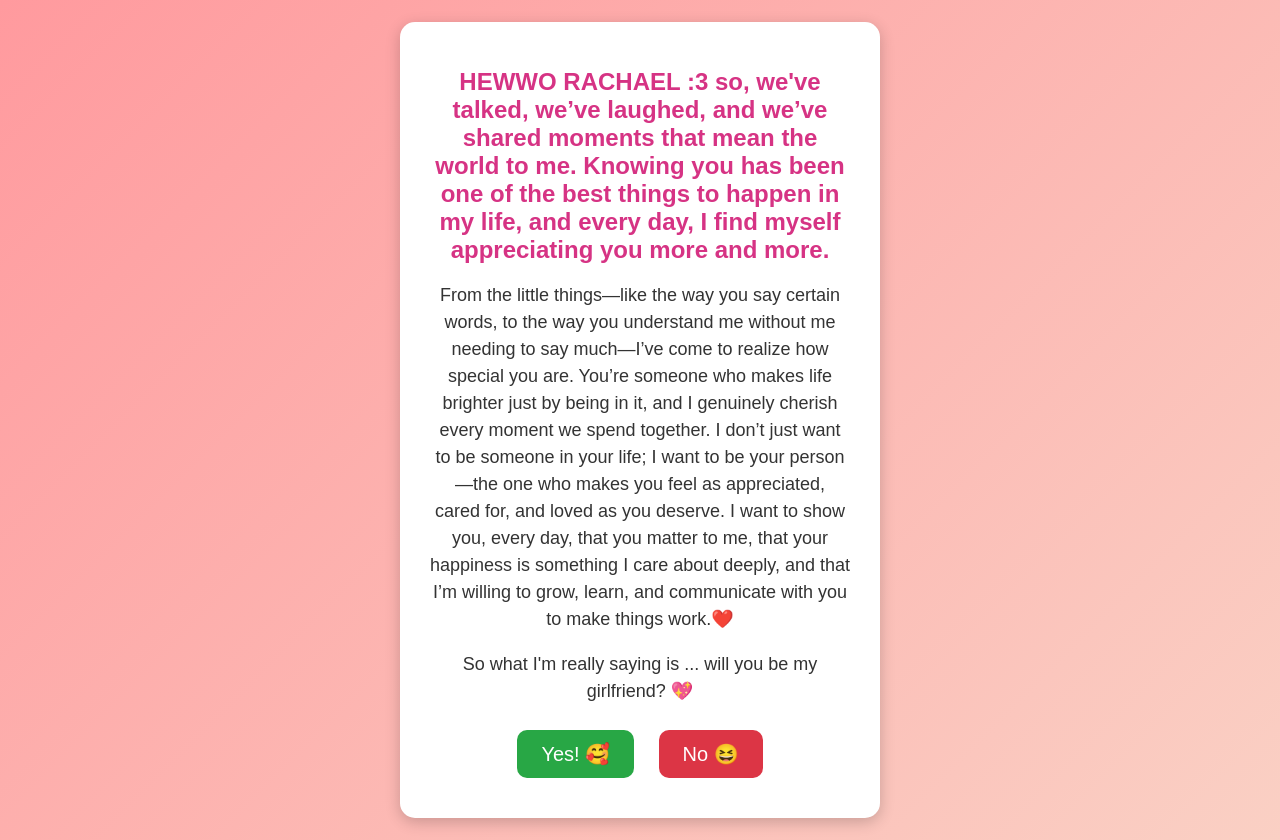
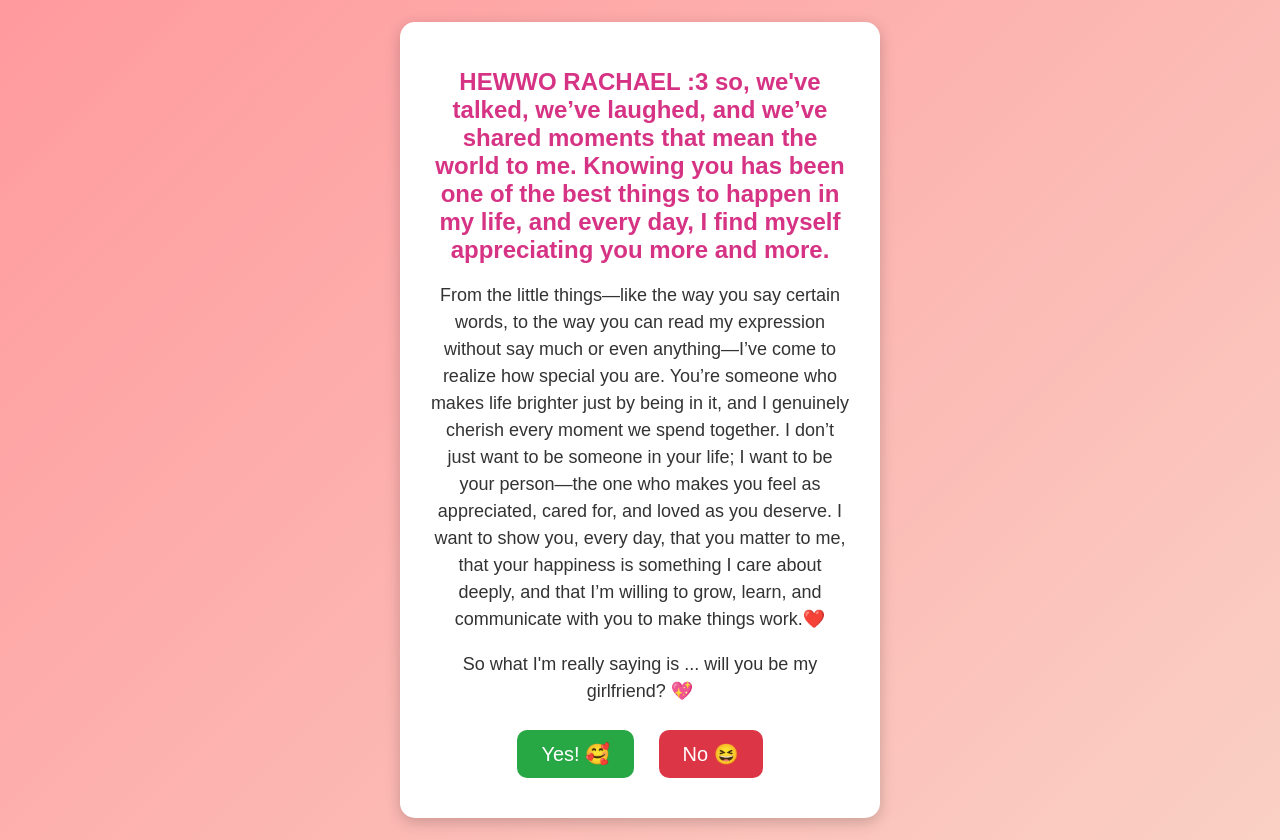
Before and after one commit to Kenawt/retyxx, a plain HTML site: page index.html in a window 1280 px wide. Drawn offline with Linux system fonts and the light colour scheme.

Commit message:
Update index.html 2

```diff
--- a/index.html
+++ b/index.html
@@ -15,7 +15,7 @@
 
     <div class="container">
         <h1 id="question">HEWWO RACHAEL :3 so, we've talked, we’ve laughed, and we’ve shared moments that mean the world to me. Knowing you has been one of the best things to happen in my life, and every day, I find myself appreciating you more and more. </h1>
-        <p id="message">From the little things—like the way you say certain words, to the way you understand me without me needing to say much—I’ve come to realize how special you are. You’re someone who makes life brighter just by being in it, and I genuinely cherish every moment we spend together. I don’t just want to be someone in your life; I want to be your person—the one who makes you feel as appreciated, cared for, and loved as you deserve. I want to show you, every day, that you matter to me, that your happiness is something I care about deeply, and that I’m willing to grow, learn, and communicate with you to make things work.❤️</p>
+        <p id="message">From the little things—like the way you say certain words, to the way you can read my expression without say much or even anything—I’ve come to realize how special you are. You’re someone who makes life brighter just by being in it, and I genuinely cherish every moment we spend together. I don’t just want to be someone in your life; I want to be your person—the one who makes you feel as appreciated, cared for, and loved as you deserve. I want to show you, every day, that you matter to me, that your happiness is something I care about deeply, and that I’m willing to grow, learn, and communicate with you to make things work.❤️</p>
         <p id="finalMessage">So what I'm really saying is ... will you be my girlfriend? 💖</p>
 
         <div class="buttons">
```
